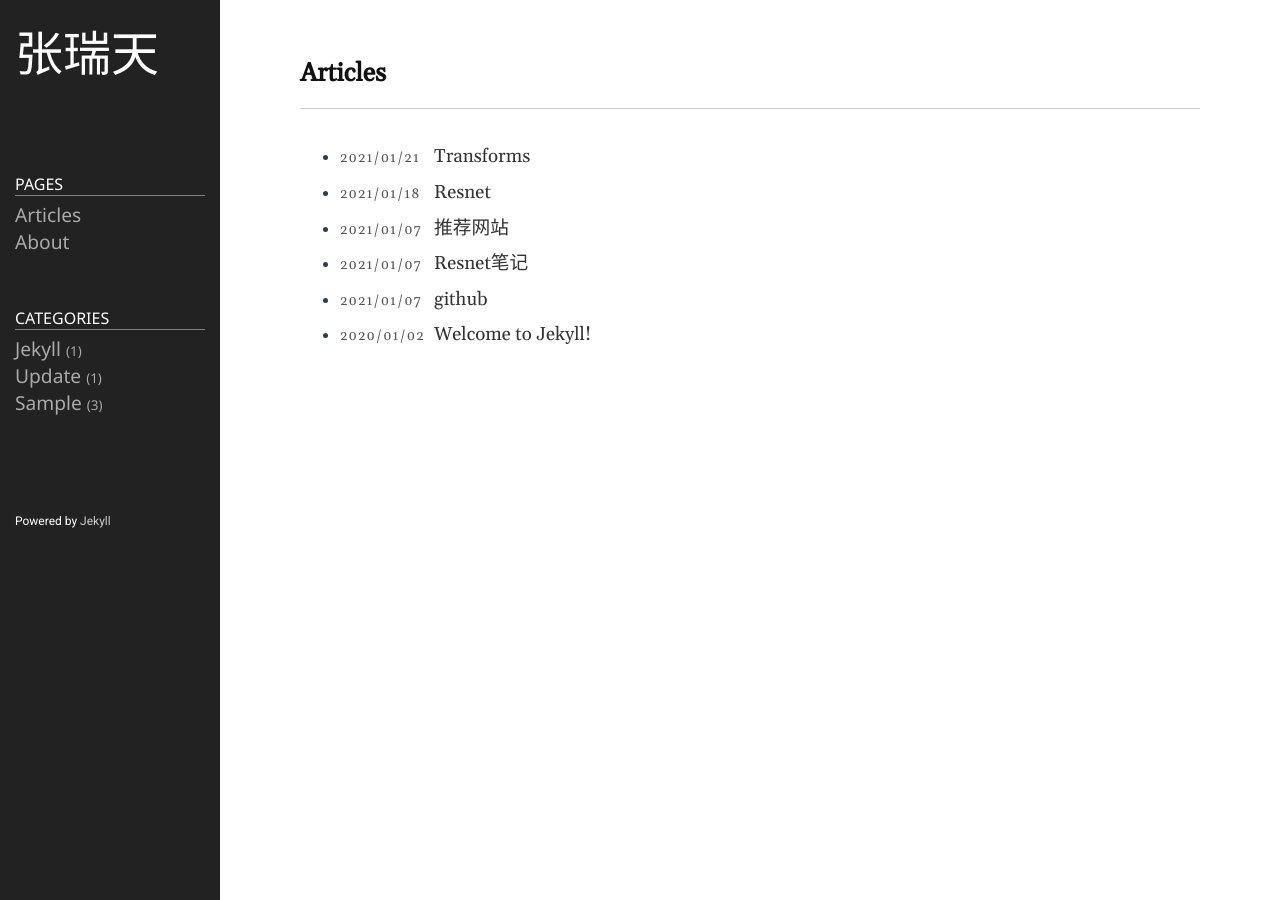
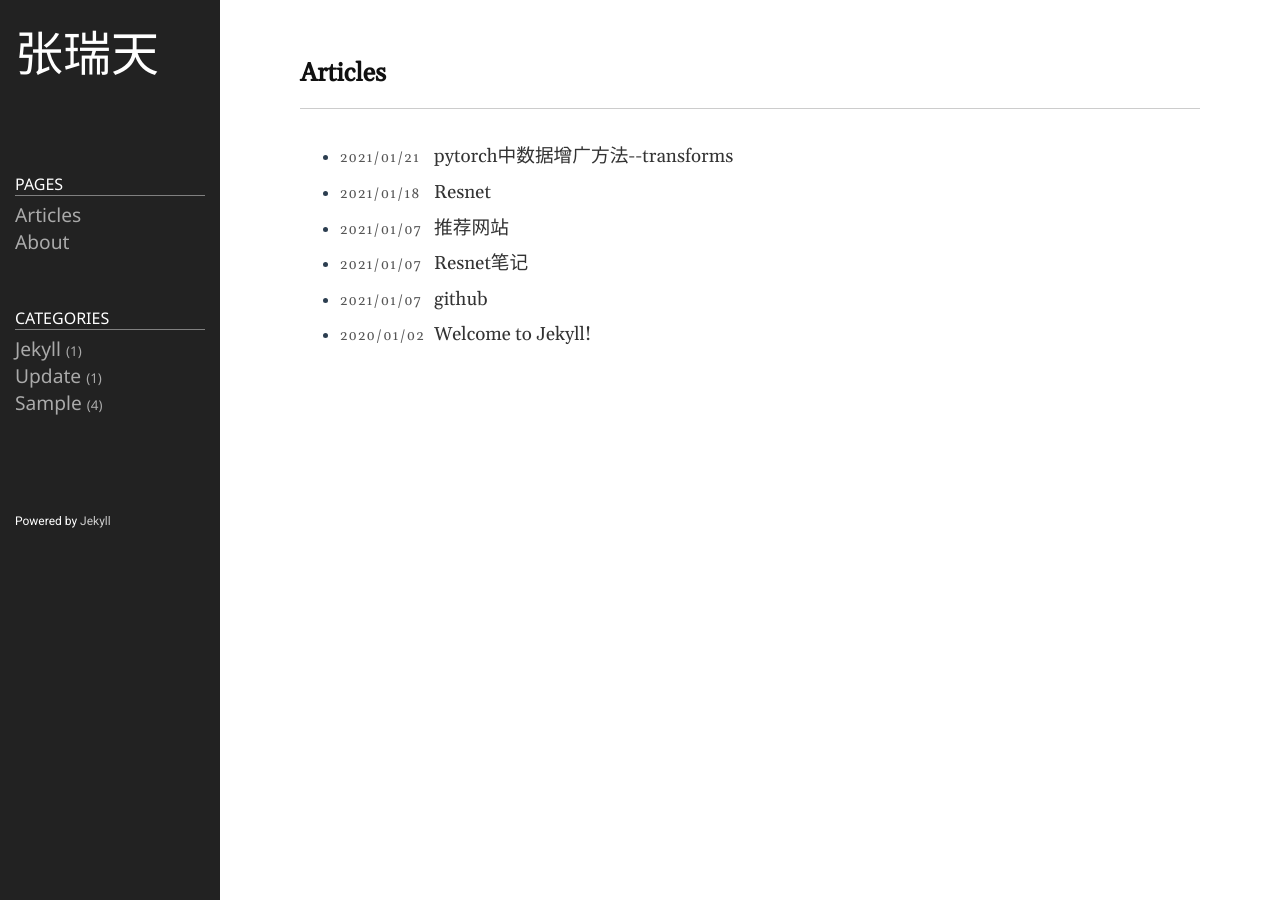
Before and after one commit to RoutineZ/routinez.github.io, a Jekyll site: the page built from index.md, in a window 1280 px wide. Built offline with Jekyll 4.4.1, drawn with Linux system fonts in a browser that asks for light colours.

Commit message:
First Push

```diff
--- a/_posts/2021-1-21-transforms.markdown
+++ b/_posts/2021-1-21-transforms.markdown
@@ -1,3 +1,10 @@
+---
+layout: post
+title: pytorch中数据增广方法--transforms
+date: 2021-01-21 14:59:23 +0900
+category: sample
+---
+
 # transforms的方法
 
 ------
```
